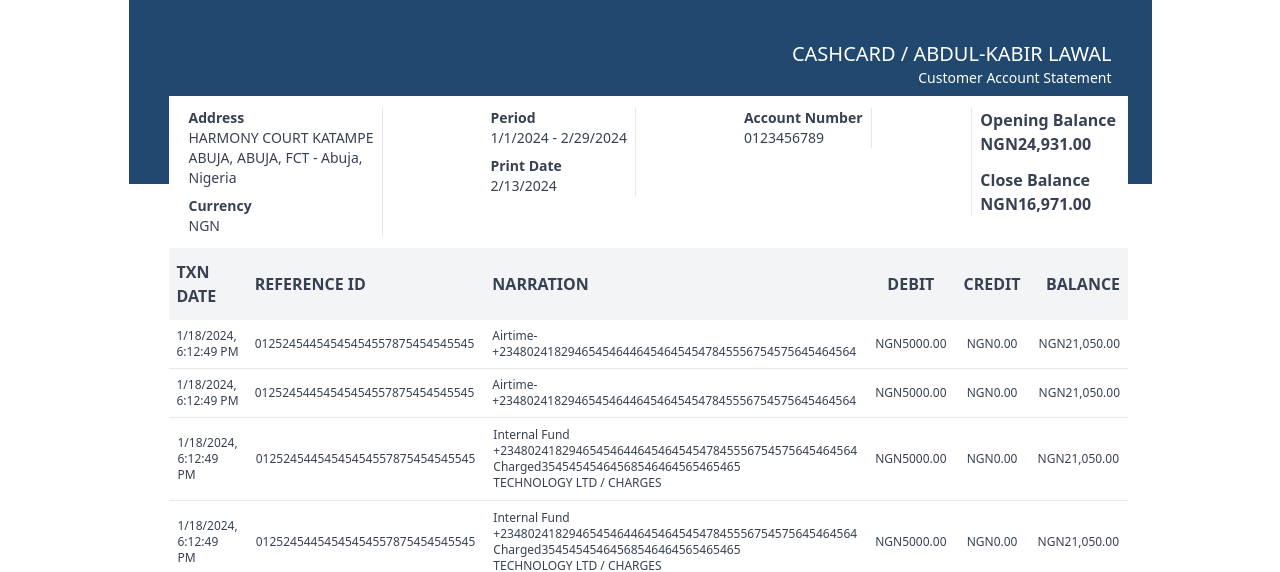
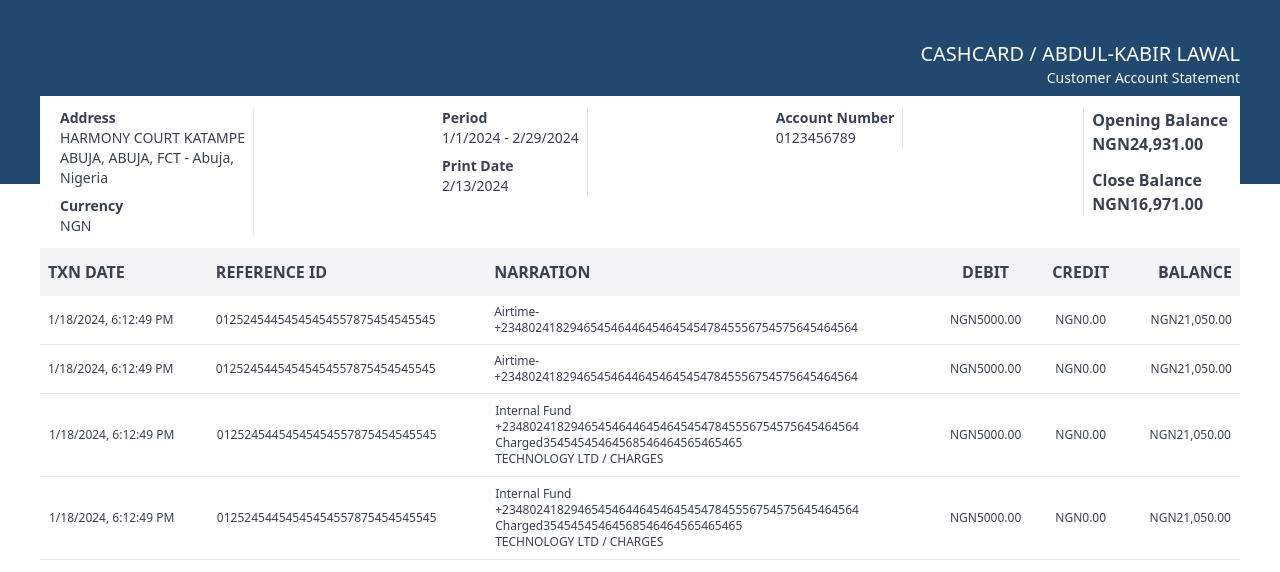
Before and after one commit to sawlew/cashAfrica, a plain HTML site: page index.html in a window 1280 px wide. Shown: the top 572 px of the page. Drawn offline with nearby package versions, Linux system fonts and the light colour scheme.

Commit message:
body width option included

```diff
--- a/index.html
+++ b/index.html
@@ -7,7 +7,7 @@
     <script src="https://cdn.tailwindcss.com"></script>
     <!-- <link href="/dist/output.css" rel="stylesheet"> -->
 </head>
-<body class="relative w-[1023px] mx-auto">
+<body class="relative mx-auto w-[]">
     <section class="w-full bg-[#21486E] text-right text-white px-10 pt-10 pb-24">
         <p class="text-xl">CASHCARD / ABDUL-KABIR LAWAL</p>
         <p class="text-sm">Customer Account Statement</p>
```
